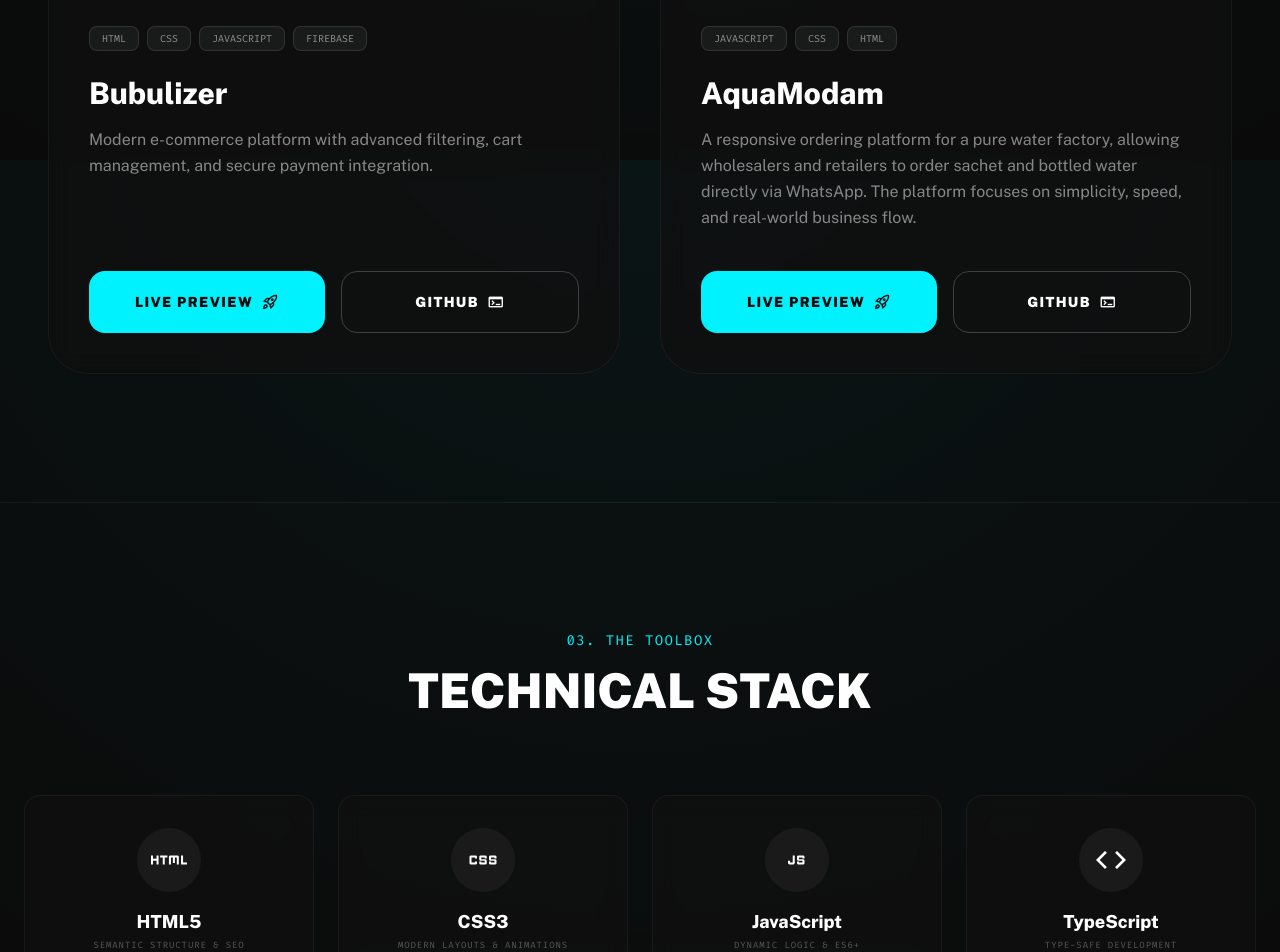
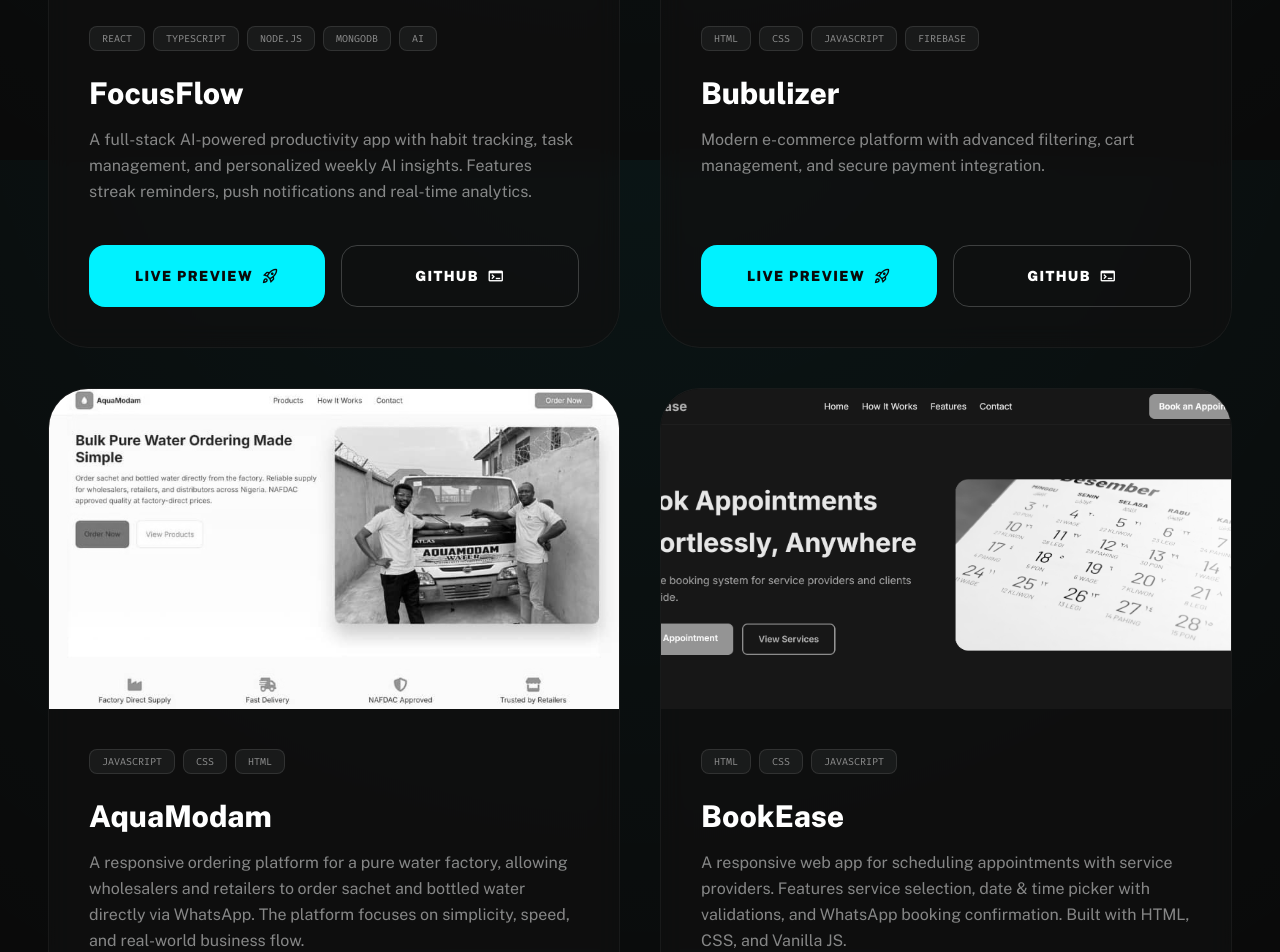
Before and after one commit to temi234-cmd/Second-portfolio, a React (Vite) app: page / in a window 1280 px wide. Shown: the part 1440-2392 px from the top of the page. Built offline with nearby package versions, Linux system fonts and the light colour scheme.

Commit message:
Add FocusFlow to portfolio

```diff
--- a/src/components/Contact.tsx
+++ b/src/components/Contact.tsx
@@ -19,7 +19,7 @@ const Contact: React.FC = () => {
       </a>
 
       <div className="mt-32 pt-16 border-t border-white/5 flex flex-col md:flex-row items-center justify-between gap-10 opacity-30">
-        <span className="font-mono text-[10px] tracking-[0.4em] uppercase">© 2024 GBOTEMI_DIGITAL</span>
+        <span className="font-mono text-[10px] tracking-[0.4em] uppercase">© 2026 GBOTEMI_DIGITAL</span>
         <div className="flex flex-wrap justify-center gap-10 font-mono text-[10px] tracking-[0.4em] uppercase">
           <a className="hover:text-primary transition-colors" href="https://github.com/temi234-cmd">GITHUB</a>
           <a className="hover:text-primary transition-colors" href="https://wa.me/2349163208899">WHATSAPP</a>
--- a/src/components/Projects.tsx
+++ b/src/components/Projects.tsx
@@ -2,7 +2,17 @@
 import React from 'react';
 import bubulizer from '../assets/Images/bubulizer.png';
 import aquamodam from '../assets/Images/aquamodam.jpeg';
+import focusflow from '../assets/Images/FocusFlow.png';
+import bookease from '../assets/Images/BookEase.png';
 const projects = [
+  {
+    title: 'FocusFlow',
+    description: 'A full-stack AI-powered productivity app with habit tracking, task management, and personalized weekly AI insights. Features streak reminders, push notifications and real-time analytics.',
+    tags: ['REACT', 'TYPESCRIPT', 'NODE.JS', 'MONGODB', 'AI'],
+    image: focusflow,
+    liveUrl: 'https://tryfocusflow.vercel.app',
+    githubUrl: 'https://github.com/temi234-cmd/focusflow-frontend.git'
+  },
   {
     title: 'Bubulizer',
     description: 'Modern e-commerce platform with advanced filtering, cart management, and secure payment integration.',
@@ -16,9 +26,17 @@ const projects = [
     description: 'A responsive ordering platform for a pure water factory, allowing wholesalers and retailers to order sachet and bottled water directly via WhatsApp. The platform focuses on simplicity, speed, and real-world business flow.',
     tags: ['JAVASCRIPT', 'CSS', 'HTML'],
     image: aquamodam,
-    liveUrl: 'https://aqua-modam.vercel.app',
-    githubUrl: 'https://github.com/temi234-cmd/modam.git'
-  }
+    liveUrl: '',
+    githubUrl: ''
+  },
+   {
+    title: 'BookEase',
+    description: 'A responsive web app for scheduling appointments with service providers. Features service selection, date & time picker with validations, and WhatsApp booking confirmation. Built with HTML, CSS, and Vanilla JS. ',
+    tags: ['HTML', 'CSS', 'JAVASCRIPT',],
+    image: bookease,
+    liveUrl: 'https://bookease-pi.vercel.app/',
+    githubUrl: 'https://github.com/temi234-cmd/Bookease.git'
+  },
 ];
 
 const Projects: React.FC = () => {
```
Also changed, not shown: src/assets/Images/BookEase.png (added), src/assets/Images/FocusFlow.png (added).
